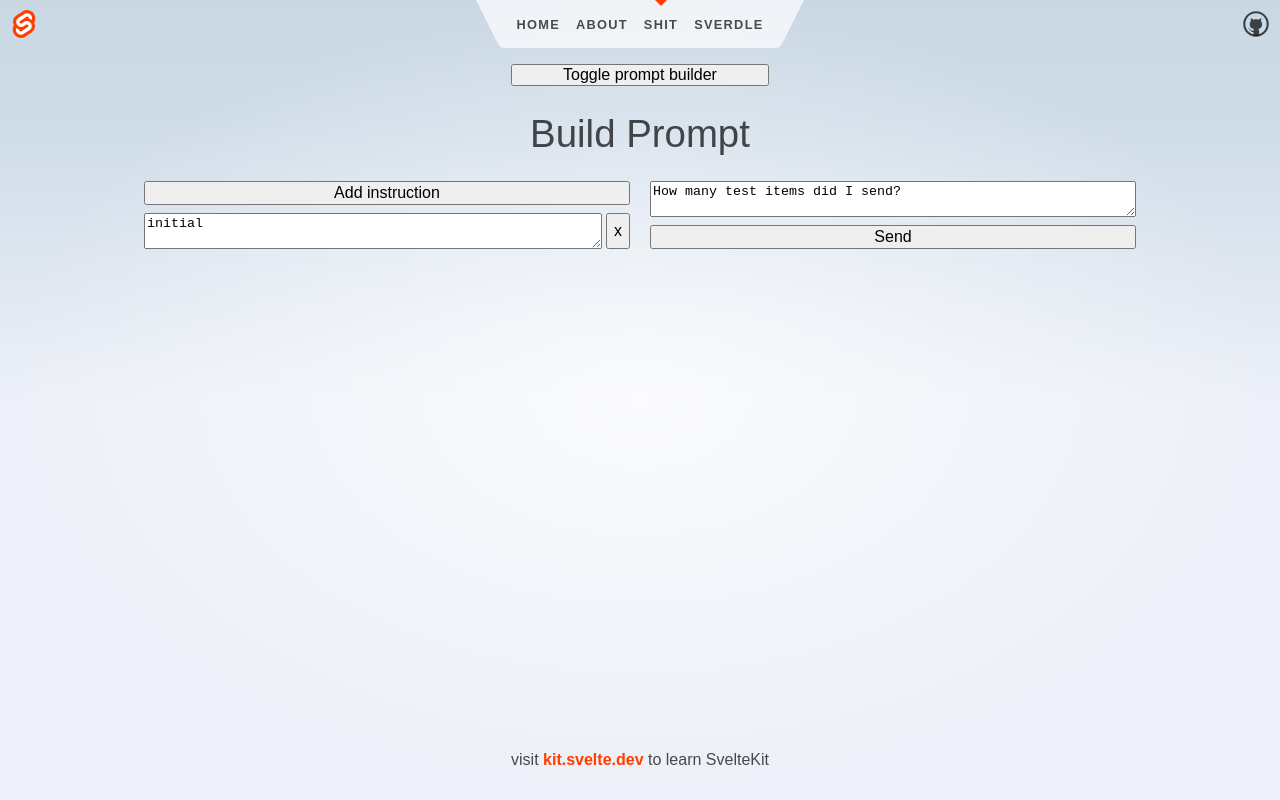
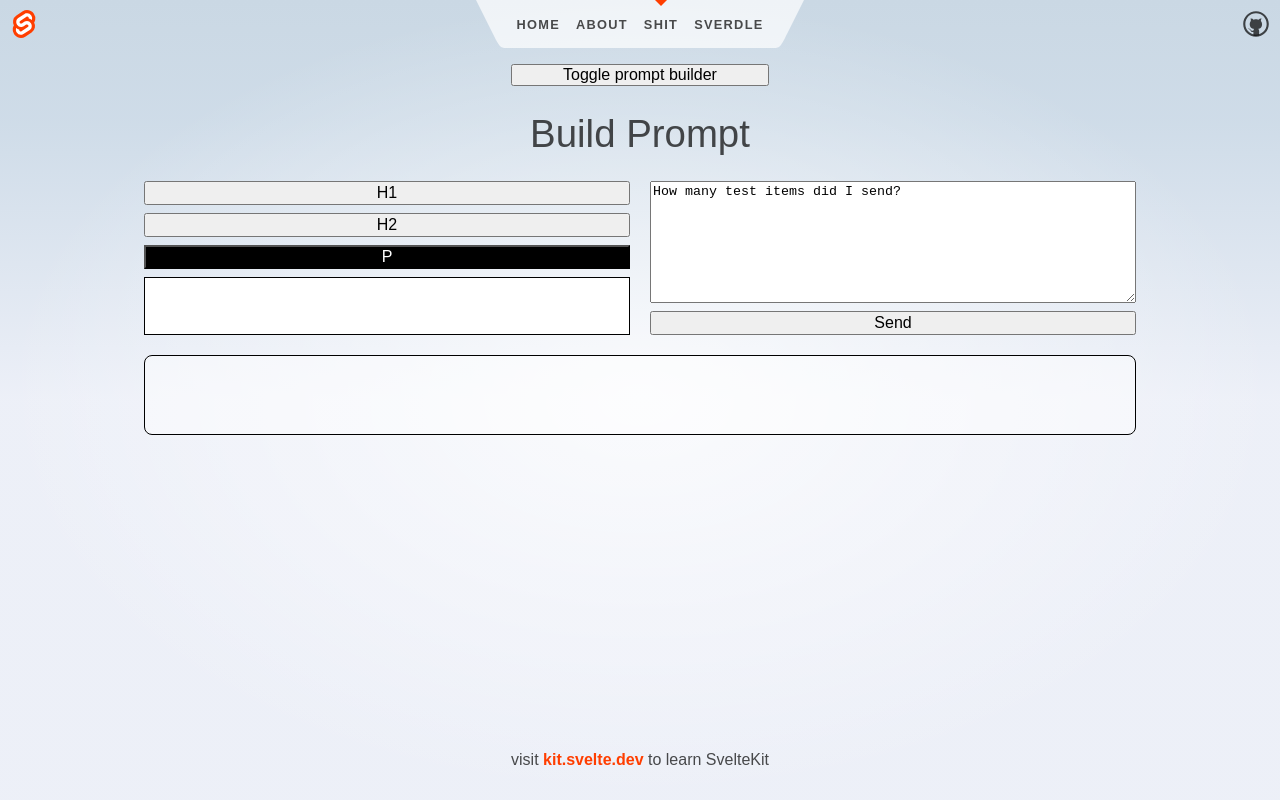
Before and after one commit to PeterLazarov/EditMagician, a SvelteKit app: page /shit in a window 1280 px wide. Built offline with nearby package versions, Linux system fonts and the light colour scheme; no server answers.

Commit message:
rich text instructions editor

```diff
--- a/package.json
+++ b/package.json
@@ -28,7 +28,11 @@
 	"type": "module",
 	"packageManager": "pnpm@9.12.2+sha256.2ef6e547b0b07d841d605240dce4d635677831148cd30f6d564b8f4f928f73d2",
 	"dependencies": {
+		"@bytemd/plugin-gfm": "^1.21.0",
+		"@tiptap/core": "^2.8.0",
+		"@tiptap/starter-kit": "^2.8.0",
 		"axios": "^1.7.7",
+		"bytemd": "^1.21.0",
 		"dotenv": "^16.4.5"
 	}
 }
--- /dev/null
+++ b/src/components/RichTextEditor.svelte
@@ -0,0 +1,80 @@
+<script lang="ts">
+    import { onMount, onDestroy } from "svelte";
+    import { Editor } from "@tiptap/core";
+    import StarterKit from "@tiptap/starter-kit";
+    import { writable } from "svelte/store";
+
+    export let content = writable("<p>Hello World! 🌍️ </p>"); // Exported writable store for content
+
+    let element: HTMLElement;
+    let editor: Editor;
+
+    // Function to update the store based on the editor's content
+    function updateContent() {
+        content.set(editor.getHTML());
+    }
+
+    onMount(() => {
+        editor = new Editor({
+            element: element,
+            extensions: [StarterKit],
+            content: "<p>Hello World! 🌍️ </p>",
+            onTransaction: () => {
+                updateContent(); // Update store whenever the editor changes
+            },
+        });
+
+        // Update editor content if the store changes
+        const unsubscribe = content.subscribe((value) => {
+            if (editor.getHTML() !== value) {
+                editor.commands.setContent(value);
+            }
+        });
+
+        return unsubscribe; // Ensure subscription cleanup on component destroy
+    });
+
+    onDestroy(() => {
+        if (editor) {
+            editor.destroy();
+        }
+    });
+</script>
+
+{#if editor}
+    <button
+        on:click={() =>
+            editor.chain().focus().toggleHeading({ level: 1 }).run()}
+        class:active={editor.isActive("heading", { level: 1 })}
+    >
+        H1
+    </button>
+    <button
+        on:click={() =>
+            editor.chain().focus().toggleHeading({ level: 2 }).run()}
+        class:active={editor.isActive("heading", { level: 2 })}
+    >
+        H2
+    </button>
+    <button
+        on:click={() => editor.chain().focus().setParagraph().run()}
+        class:active={editor.isActive("paragraph")}
+    >
+        P
+    </button>
+{/if}
+
+<div class="editor" bind:this={element} />
+
+<style>
+    .editor {
+        background-color: white;
+        padding: 0px 10px;
+        border: 1px solid black;
+    }
+
+    button.active {
+        background: black;
+        color: white;
+    }
+</style>
--- a/src/routes/shit/+page.svelte
+++ b/src/routes/shit/+page.svelte
@@ -5,12 +5,11 @@
     let builderVisible = true;
     $: output = "";
 
-    function sendPropmt(prompt: string, instructions: string[]) {
-        sendContextPrompt(instructions, prompt).then(
-            (val) => (output = val || ""),
-        );
+    function sendPropmt(prompt: string, context: string) {
+        sendContextPrompt(context, prompt).then((val) => (output = val || ""));
     }
 
+    $: console.log({ output });
     function togglePromptBuilder() {
         builderVisible = !builderVisible;
     }
@@ -30,9 +29,9 @@
         <PromptBuilder {sendPropmt} />
     {/if}
 
-    <div>
-        {output}
-    </div>
+    <pre class="outputPanel">
+        {@html output}
+    </pre>
 </div>
 
 <style>
@@ -45,4 +44,13 @@
     .toggleBuilderButton {
         padding: 0 50px;
     }
+    .outputPanel {
+        border: 1px solid black;
+        border-radius: 8px;
+        padding: 20px;
+        max-width: 1024px;
+        width: 100%;
+        margin: 20px 100px;
+        box-sizing: border-box;
+    }
 </style>
--- a/src/routes/shit/PromptBuilder.svelte
+++ b/src/routes/shit/PromptBuilder.svelte
@@ -1,30 +1,15 @@
 <script lang="ts">
+    import RichTextEditor from "../../components/RichTextEditor.svelte";
+    import { writable } from "svelte/store";
+
     let prompt = "How many test items did I send?";
-    $: instructions = ["initial"] as string[];
-
-    function addInstruction() {
-        instructions = [...instructions, "test"];
-    }
-    function removeInstruction(index: number) {
-        instructions = instructions.toSpliced(index, 1);
-    }
-
-    export let sendPropmt: (prompt: string, instructions: string[]) => void;
+    let context = writable("");
+    export let sendPropmt: (prompt: string, context: string) => void;
 </script>
 
 <div class="builder">
     <div class="flex-1 instructionList">
-        <button on:click={addInstruction}> Add instruction </button>
-        {#each instructions as instruction, index}
-            <div class="instruction">
-                <textarea
-                    class="instructionInput"
-                    placeholder="Enter instruction"
-                    bind:value={instruction}
-                />
-                <button on:click={() => removeInstruction(index)}> x </button>
-            </div>
-        {/each}
+        <RichTextEditor bind:content={context} />
     </div>
     <div class="flex-1 inputPanel">
         <textarea
@@ -33,9 +18,7 @@
             placeholder="Enter content"
         />
 
-        <button on:click={() => sendPropmt(prompt, instructions)}>
-            Send
-        </button>
+        <button on:click={() => sendPropmt(prompt, $context)}> Send </button>
     </div>
 </div>
 
--- a/src/services/openAI.ts
+++ b/src/services/openAI.ts
@@ -13,7 +13,7 @@ export async function callOpenAI(prompt: string): Promise<string | undefined> {
     const response = await axios.post(
       OPENAI_API_URL,
       {
-        model: "gpt-3.5-turbo",
+        model: "gpt-4o",
         messages: [{ role: "user", content: prompt }],
       },
       {
@@ -32,10 +32,6 @@ export async function callOpenAI(prompt: string): Promise<string | undefined> {
   }
 }
 
-export async function sendContextPrompt(
-  instructions: string[],
-  prompt: string,
-) {
-  const context = instructions.join(".\n");
+export async function sendContextPrompt(context: string, prompt: string) {
   return callOpenAI(context + "\n\n" + prompt);
 }
```
Also changed, not shown: 1 other file (tests, documents, lock files or other folders).
